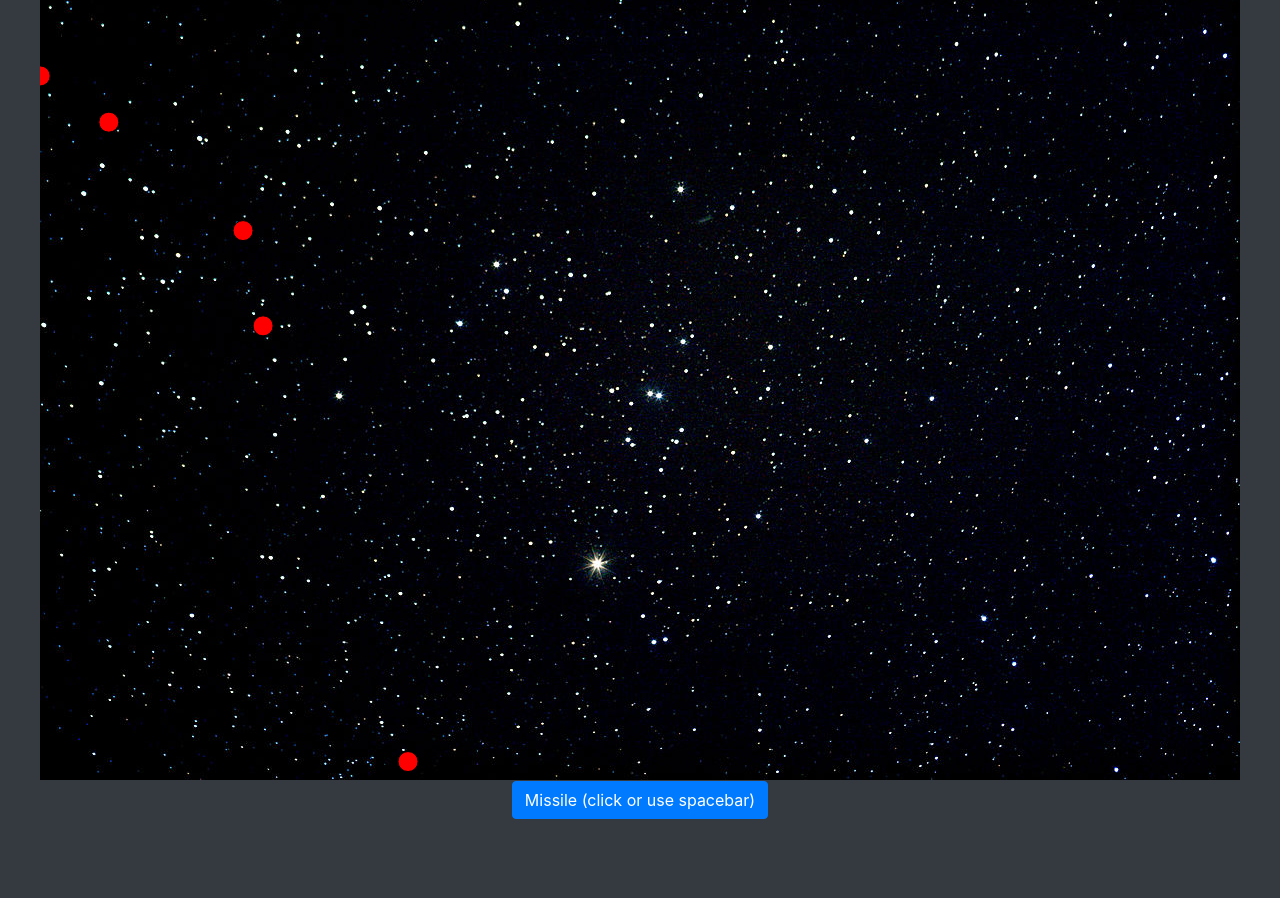
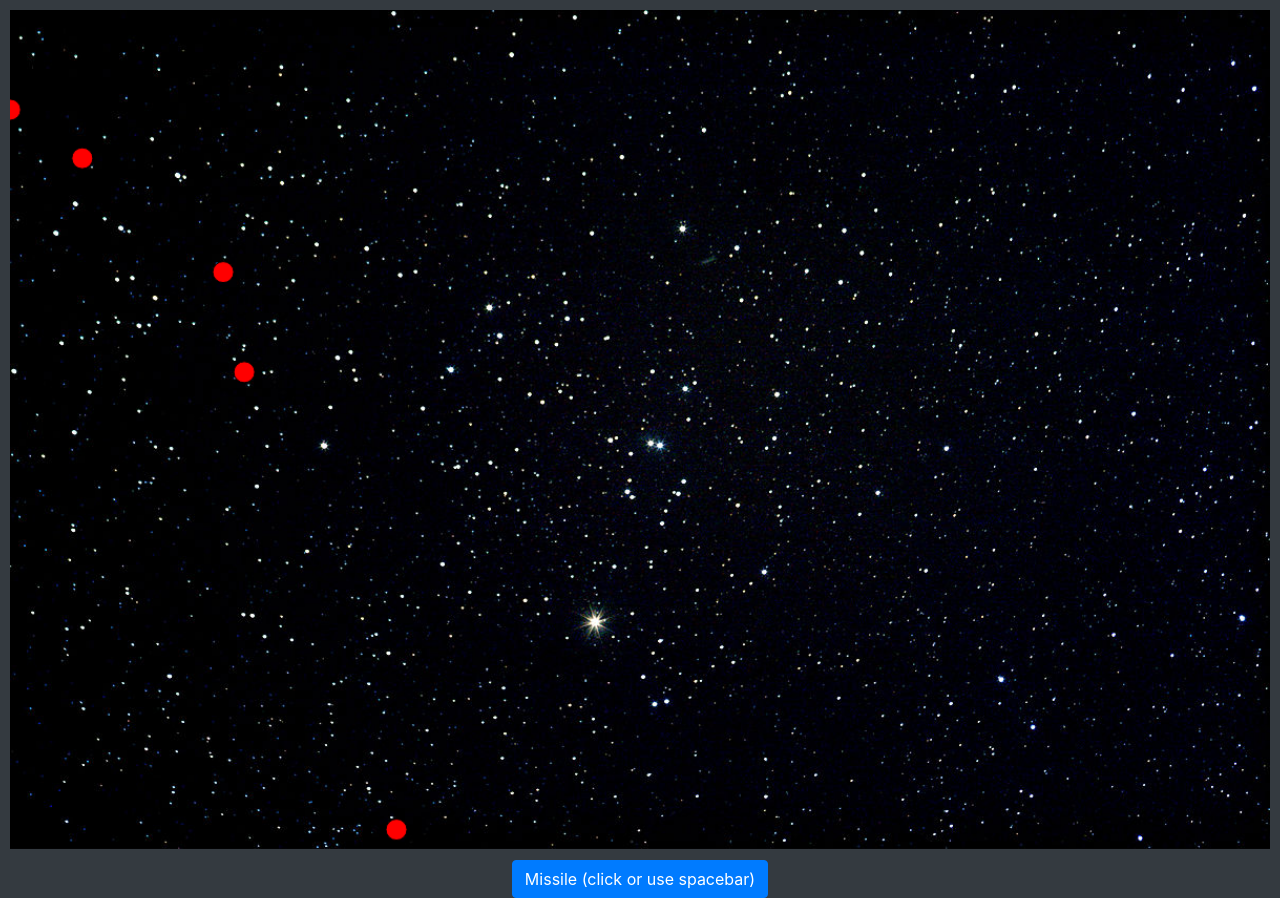
Before and after one commit to davidd647/space-hoards, a website built with Parcel: page src/index.html in a window 1280 px wide. Before the commit the page ends 819 px from the top, so only its background shows below. Built offline with nearby package versions, Linux system fonts and the light colour scheme.

Commit message:
canvas shrunk (new mouse problem)

```diff
--- a/src/index.js
+++ b/src/index.js
@@ -1,4 +1,7 @@
 import $ from "jquery";
+import webgazer from "webgazer";
+
+console.dir(webgazer);
 
 // webgazer
 //   .setGazeListener(function (data, elapsedTime) {
--- a/src/style.css
+++ b/src/style.css
@@ -1,11 +1,16 @@
 body {
   height: 100vh;
   width: 100vw;
-  display: flex;
+  padding: 10px;
   flex-direction: column;
   justify-content: center;
   align-items: center;
   margin: 0;
   background: var(--dark);
   color: var(--light);
+  text-align: center;
 }
+canvas {
+  width: 100%;
+  margin-bottom: 10px;
+}
```
